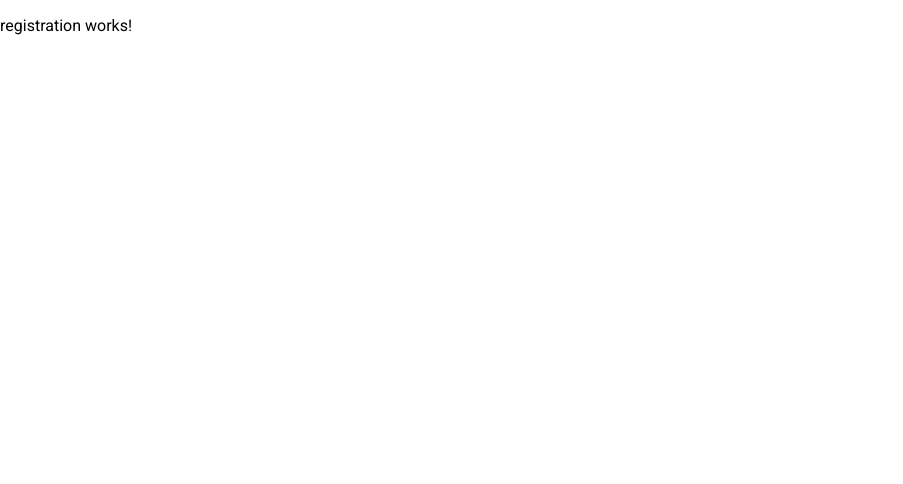
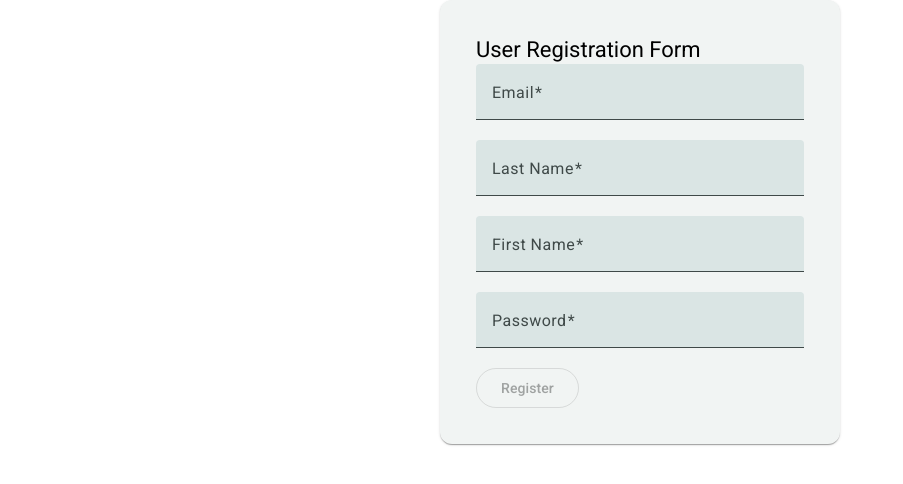
Before and after one commit to MuhammadUtoro/swimapp, an Angular app in the folder frontend-dev/: page /register in a window 1280 px wide. Shown: the top 484 px of the page, without its empty margins (0-903 px from the left). Built offline with nearby package versions, Linux system fonts and the light colour scheme.

Commit message:
adding registration and login page. Testing functionality

```diff
--- a/frontend-dev/src/app/app.config.ts
+++ b/frontend-dev/src/app/app.config.ts
@@ -7,14 +7,14 @@ import {
   provideClientHydration,
   withEventReplay,
 } from '@angular/platform-browser';
-import { provideHttpClient } from '@angular/common/http';
+import { provideHttpClient, withFetch } from '@angular/common/http';
 
 export const appConfig: ApplicationConfig = {
   providers: [
     provideZoneChangeDetection({ eventCoalescing: true }),
     provideRouter(routes),
     provideClientHydration(withEventReplay()),
-    provideHttpClient(),
+    provideHttpClient(withFetch()),
     provideAnimationsAsync(),
   ],
 };
--- a/frontend-dev/src/app/components/registration/registration.component.html
+++ b/frontend-dev/src/app/components/registration/registration.component.html
@@ -1 +1,60 @@
-<p>registration works!</p>
+<mat-card class="registration-card" appearance="raised">
+  <mat-card-header>
+    <mat-card-title> User Registration Form </mat-card-title>
+  </mat-card-header>
+
+  <mat-card-content>
+    <form [formGroup]="registrationForm" (ngSubmit)="submit()">
+      <mat-form-field appearance="fill" class="form-field">
+        <mat-label>Email</mat-label>
+        <input matInput formControlName="userEmail" type="email" />
+        <mat-error
+          *ngIf="registrationForm.get('userEmail')?.hasError('required')"
+        >
+          Email is required!
+        </mat-error>
+        <mat-error *ngIf="registrationForm.get('userEmail')?.hasError('email')">
+          Invalid Email!
+        </mat-error>
+      </mat-form-field>
+
+      <mat-form-field appearance="fill" class="form-field">
+        <mat-label>Last Name</mat-label>
+        <input matInput formControlName="lastName" type="text" />
+        <mat-error
+          *ngIf="registrationForm.get('lastName')?.hasError('required')"
+        >
+          Last name is required!
+        </mat-error>
+      </mat-form-field>
+
+      <mat-form-field appearance="fill" class="form-field">
+        <mat-label>First Name</mat-label>
+        <input matInput formControlName="firstName" type="text" />
+        <mat-error
+          *ngIf="registrationForm.get('firstName')?.hasError('required')"
+        >
+          First name is required!
+        </mat-error>
+      </mat-form-field>
+
+      <mat-form-field appearance="fill" class="form-field">
+        <mat-label>Password</mat-label>
+        <input matInput formControlName="password" type="password" />
+        <mat-error
+          *ngIf="registrationForm.get('password')?.hasError('required')"
+        >
+          Password is required!
+        </mat-error>
+        <mat-error
+          *ngIf="registrationForm.get('password')?.hasError('minlength')"
+        >
+          Password must be at least 8 characters!
+        </mat-error>
+      </mat-form-field>
+      <button mat-stroked-button [disabled]="registrationForm.invalid">
+        Register
+      </button>
+    </form>
+  </mat-card-content>
+</mat-card>
--- a/frontend-dev/src/app/components/registration/registration.component.scss
+++ b/frontend-dev/src/app/components/registration/registration.component.scss
@@ -0,0 +1,9 @@
+.registration-card {
+  max-width: 400px;
+  margin: 0 auto;
+  padding: 20px;
+}
+
+.form-field {
+  width: 100%;
+}
```
